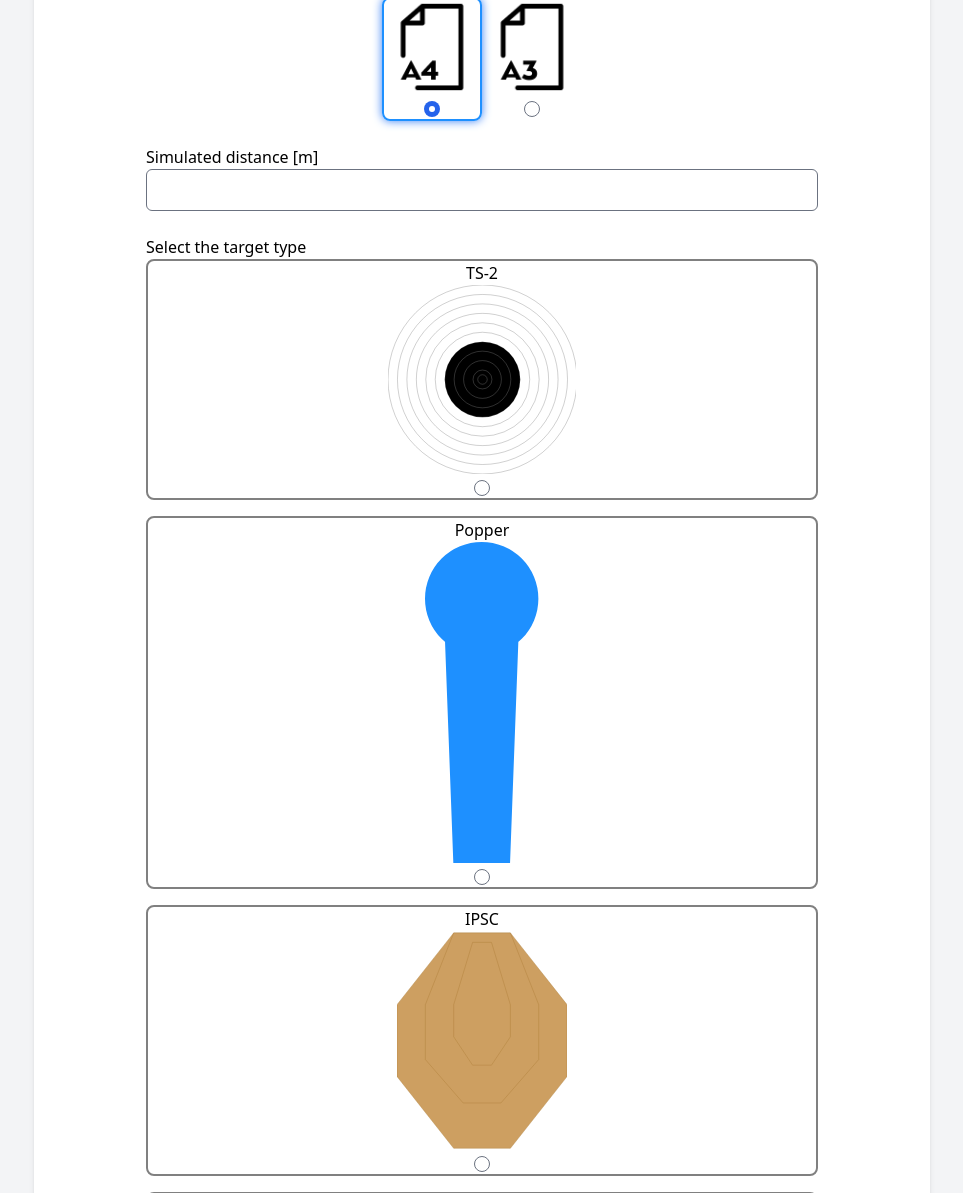
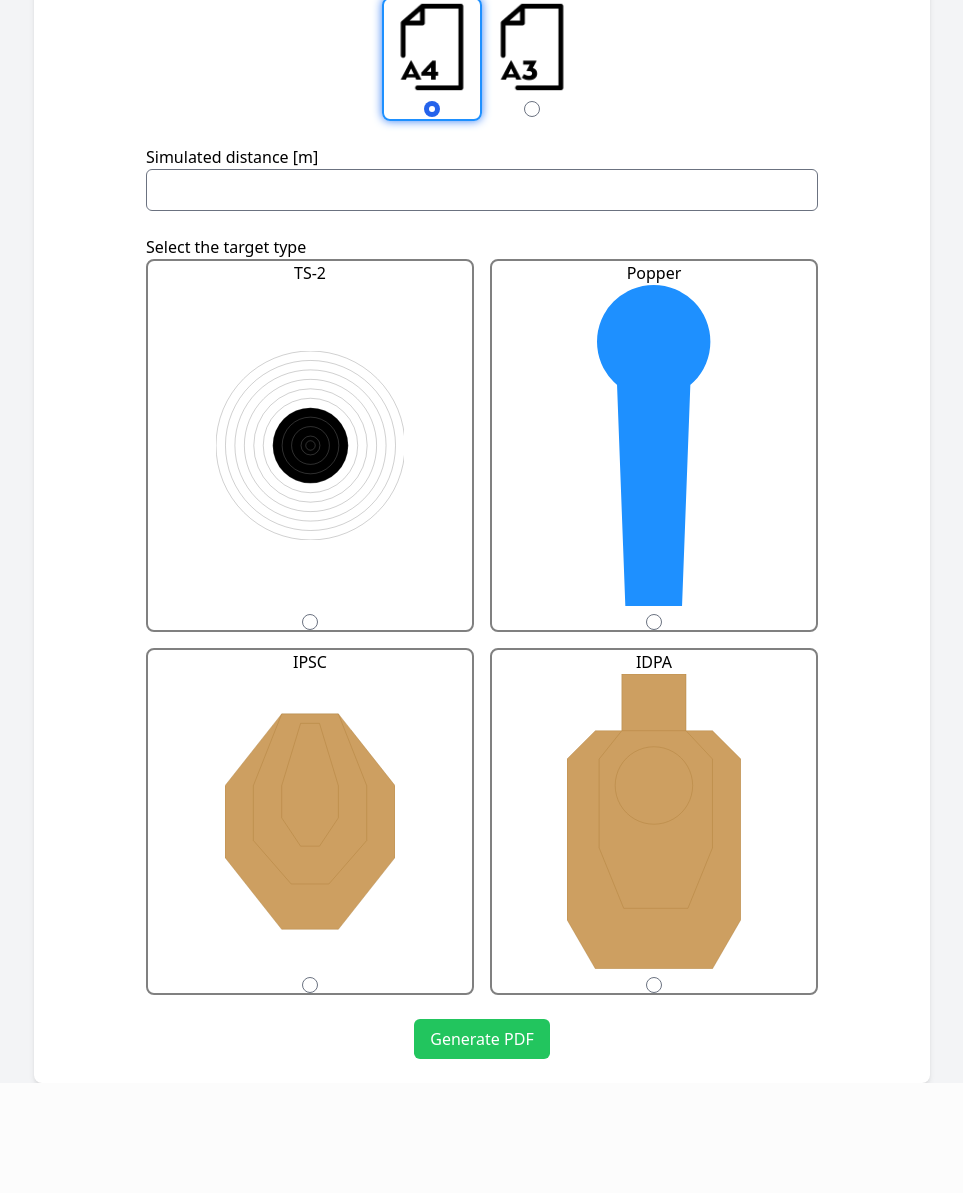
Before and after one commit to bszczuka/steel-training, a Flask app: page /custom in a window 1280 px wide. Shown: the part 725-1918 px from the top of the page, without its empty margins (158-1121 px from the left). After the commit the page ends 1808 px from the top, so only its background shows below. Run offline with Flask 3, Linux system fonts and the light colour scheme; some libraries are stand-ins or nearby versions.

Commit message:
Custom Layout fix

```diff
--- a/templates/custom.html
+++ b/templates/custom.html
@@ -12,44 +12,46 @@
     <div class="mb-6 max-w-2xl mx-auto">
         <h2>{%trans%}Select the target type{%endtrans%}</h2>
 
-        <div id="stage" class="grid grid-cols-1 gap-4">
-            <div>
-                <label for="ts2">
+        <div id="stage" class="grid grid-cols-1 sm:grid-cols-2 gap-4">
+            <div class="flex flex-col justify-between h-full">
+                <label for="ts2" class="flex flex-col items-center justify-between h-full">
                     <p>TS-2</p>
                     {% with target_width=5, target_height=5 %}
-                        {%include 'ts2_svg.html'%}
+                        {% include 'ts2_svg.html' %}
                     {% endwith %}
-                    <input type="radio" id="ts2" name="target_type" value="ts2" required>
+                    <input type="radio" id="ts2" name="target_type" value="ts2" required class="mt-2"> <!-- Margin added for spacing -->
                 </label>
             </div>
-            <div>
-                <label for="popper">
+            <div class="flex flex-col justify-between h-full">
+                <label for="popper" class="flex flex-col items-center justify-between h-full">
                     <p>Popper</p>
                     {% with target_width=3, target_height=8.5 %}
-                        {%include 'popper_svg.html'%}
+                        {% include 'popper_svg.html' %}
                     {% endwith %}
-                    <input type="radio" id="popper" name="target_type" value="popper" required>
+                    <input type="radio" id="popper" name="target_type" value="popper" required class="mt-2"> <!-- Margin added for spacing -->
                 </label>
             </div>
-            <div>
-                <label for="ipsc">
+            <div class="flex flex-col justify-between h-full">
+                <label for="ipsc" class="flex flex-col items-center justify-between h-full">
                     <p>IPSC</p>
                     {% with target_width=4.5, target_height=5.8 %}
-                        {%include 'ipsc_svg.html'%}
+                        {% include 'ipsc_svg.html' %}
                     {% endwith %}
-                    <input type="radio" id="ipsc" name="target_type" value="ipsc" required>
+                    <input type="radio" id="ipsc" name="target_type" value="ipsc" required class="mt-2"> <!-- Margin added for spacing -->
                 </label>
             </div>
-            <div>
-                <label for="idpa">
+            <div class="flex flex-col justify-between h-full">
+                <label for="idpa" class="flex flex-col items-center justify-between h-full">
                     <p>IDPA</p>
                     {% with target_width=4.6, target_height=7.8 %}
-                        {%include 'idpa_svg.html'%}
+                        {% include 'idpa_svg.html' %}
                     {% endwith %}
-                <input type="radio" id="idpa" name="target_type" value="idpa">
+                    <input type="radio" id="idpa" name="target_type" value="idpa" class="mt-2"> <!-- Margin added for spacing -->
                 </label>
             </div>
         </div>
+
+
     </div>
     <div class="text-center">
         <button type="submit"
```
